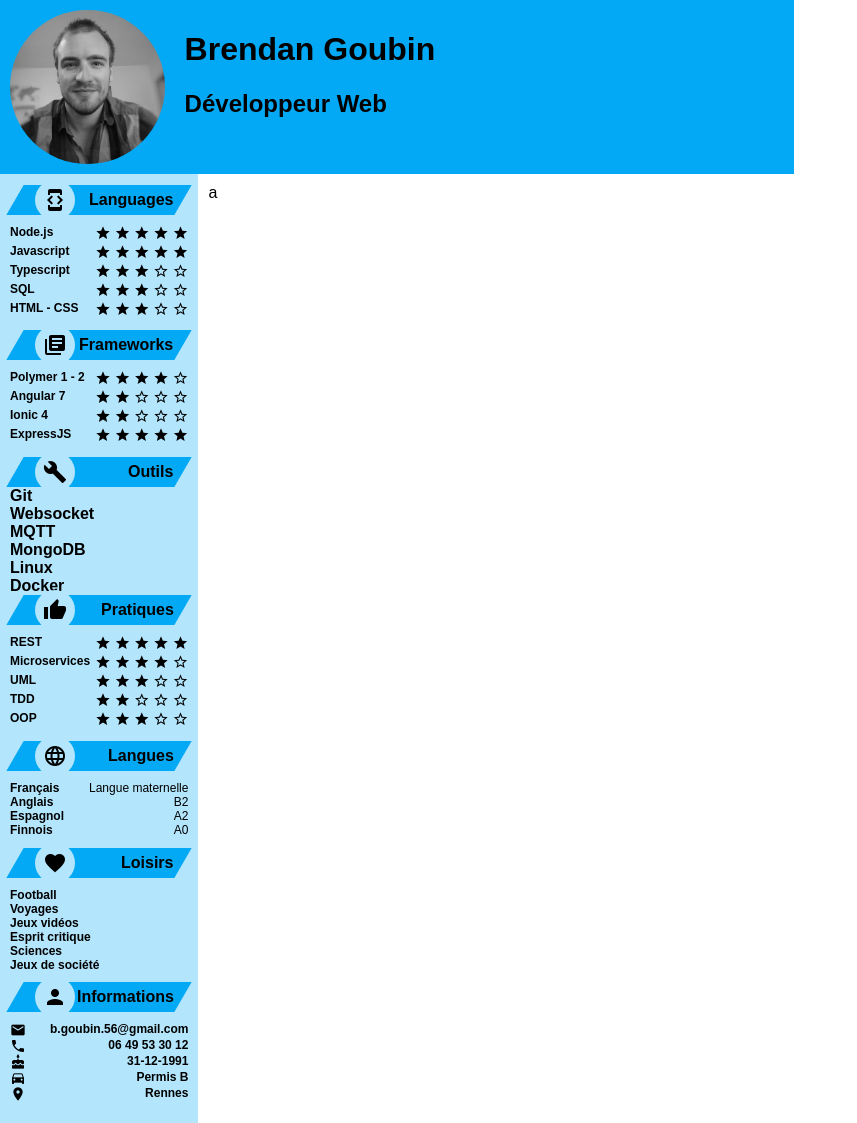
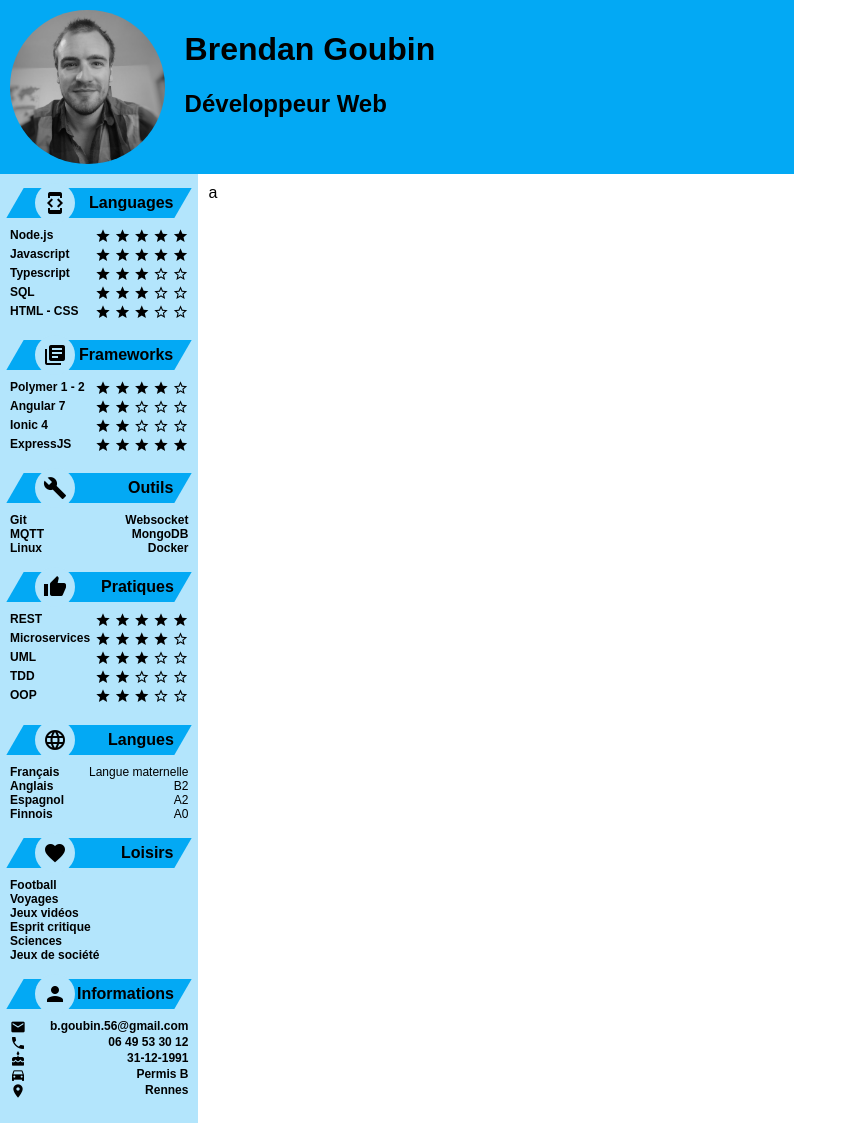
Before and after one commit to Billos/resume-old, a Jekyll site: the page built from index.md, in a window 1280 px wide. Shown: the whole page, without its empty margins (0-857 px from the left). Built offline with Jekyll 4.4.1, drawn with Linux system fonts in a browser that asks for light colours; some web fonts are replaced.

Commit message:
words sections are 2 rows words

```diff
--- a/_sass/_column.scss
+++ b/_sass/_column.scss
@@ -45,7 +45,22 @@ column {
 			}
 		}
 
-		div.content {
+		div.words {
+			display: flex;
+			flex-direction: row;
+			flex-wrap: wrap;
+			div.word {
+				width: 50%;
+			}
+			div.word:nth-child(even) {
+				text-align: right;
+			}
+			div.word:nth-child(odd) {
+				text-align: left;
+			}
+		}
+
+		div.content, div.words {
 			margin-top: 10px;
 			margin-bottom: 10px;
 			font-size: 12px;
```
